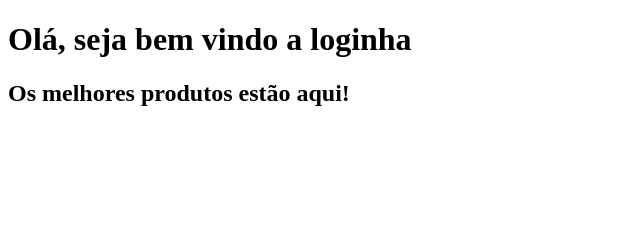
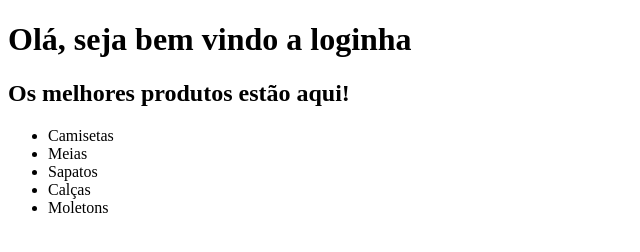
Before and after one commit to luna-rafa/teste, a plain HTML site: page index.html in a window 1280 px wide. Shown: the whole page, without its empty margins (0-640 px from the left). Drawn offline with Linux system fonts and the light colour scheme.

Commit message:
Feito lista de produtos

```diff
--- a/index.html
+++ b/index.html
@@ -5,5 +5,12 @@
 <body>
     <h1>Olá, seja bem vindo a loginha</h1>
     <h2>Os melhores produtos estão aqui!</h2>
+    <ul>
+        <li>Camisetas</li>
+        <li>Meias</li>
+        <li>Sapatos</li>
+        <li>Calças</li>
+        <li>Moletons</li>
+    </ul>
 </body>
 </html>
```
